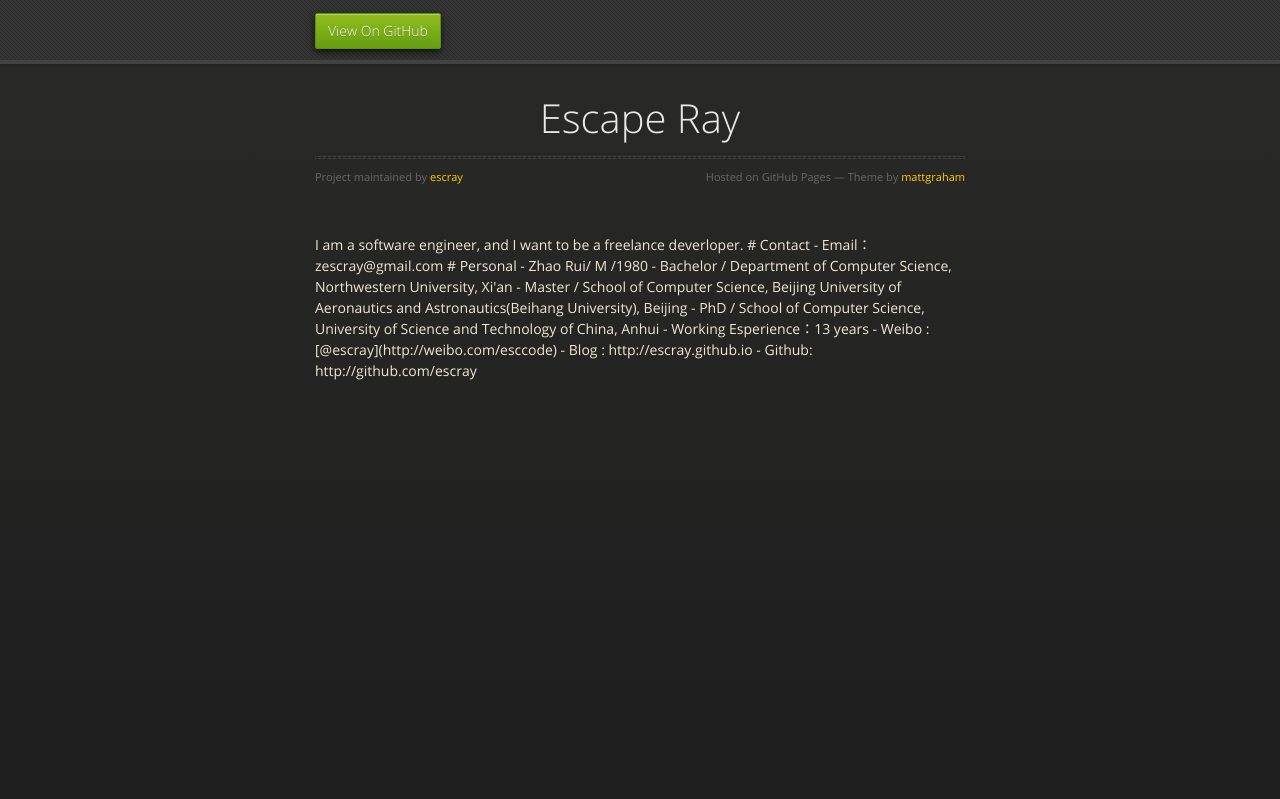
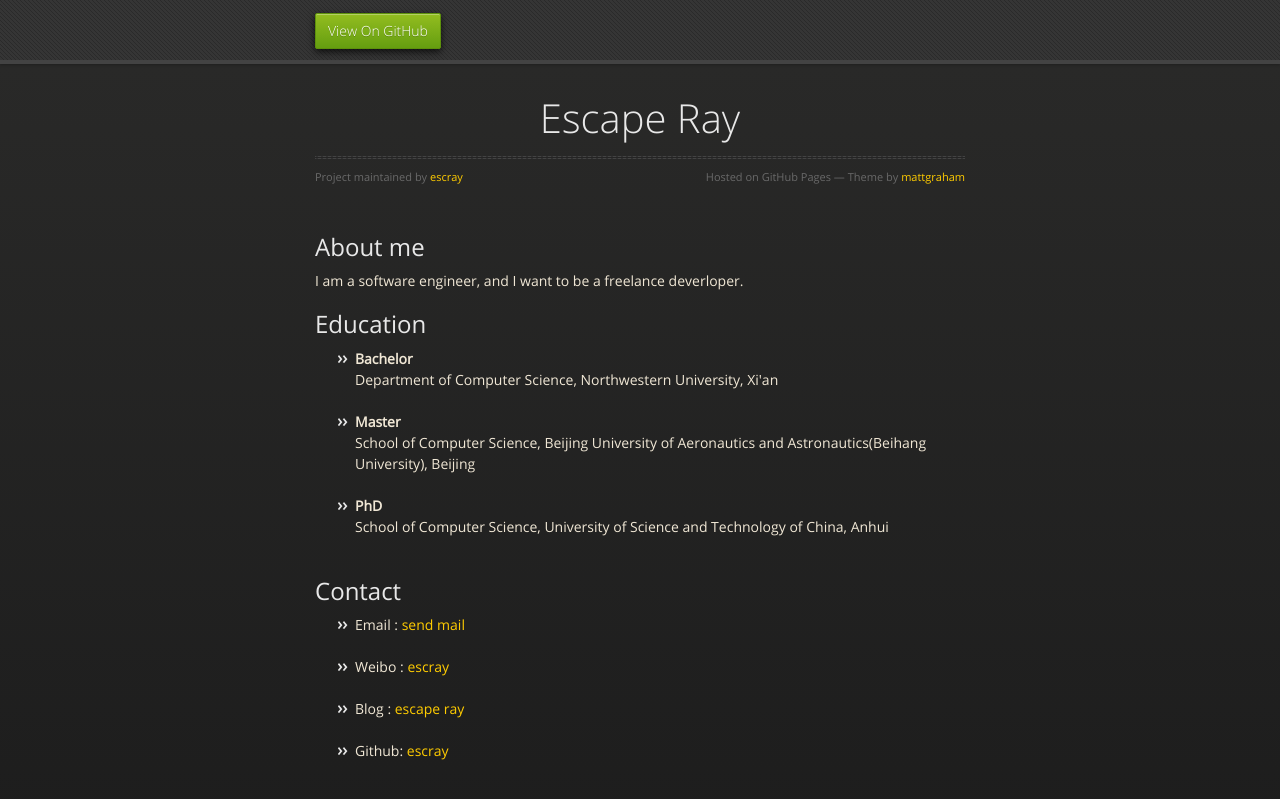
Before and after one commit to escray/escray.github.io, a Jekyll site: the page built from about.html, in a window 1280 px wide. Shown: the top 799 px of the page. Built offline with Jekyll 4.4.1, drawn with Linux system fonts in a browser that asks for light colours; nearby versions of some CDN libraries.

```diff
--- a/about.html
+++ b/about.html
@@ -1,24 +1,34 @@
 ---
 layout: default
 title: About me
+permalink: about/
 ---
+<h2>About me</h2>
+<p>I am a software engineer, and I want to be a freelance deverloper.</p>
 
-I am a software engineer, and I want to be a freelance deverloper.
+<h2>Education</h2>
+<ul>
+    <li><b>Bachelor</b>
+        <br />
+        Department of Computer Science, Northwestern University, Xi'an</li>
+        <br />
+    <li><b>Master</b>
+        <br />
+        School of Computer Science, Beijing University of Aeronautics and Astronautics(Beihang University), Beijing</li>
+        <br />
+    <li><b>PhD</b>
+        <br />
+        School of Computer Science, University of Science and Technology of China, Anhui</li>
+        <br />
+</ul>
 
-# Contact
-
-- Email：zescray@gmail.com
-
-# Personal
-
- - Zhao Rui/ M /1980
-
- - Bachelor / Department of Computer Science, Northwestern University, Xi'an
- - Master / School of Computer Science, Beijing University of Aeronautics and Astronautics(Beihang University), Beijing
- - PhD / School of Computer Science, University of Science and Technology of China, Anhui
-
- - Working Esperience：13 years
-
- - Weibo : [@escray](http://weibo.com/esccode)
- - Blog  : http://escray.github.io
- - Github: http://github.com/escray
+<h2>Contact</h2>
+<ul>
+ <li>Email : <a href="mailto:zescray@gmail.com">send mail</a></li>
+    <br />
+ <li>Weibo : <a href="http://weibo.com/esccode">escray</a></li>
+    <br />
+ <li>Blog  : <a href="http://escray.github.io">escape ray</a></li>
+    <br />
+ <li>Github: <a href="http://github.com/escray">escray</a></li>
+</ul>
```
Also changed, not shown: _posts/2015-05-05-create-an-npm-package.md (added, +22 -0 lines), _posts/2016-01-26-Implement-Class-Inheritance.md (added, +12 -0 lines), _posts/2016-01-28-Mini-Harp-Static-Server.md (added, +16 -0 lines), _posts/2016-03-08-reborn.md (+19 -0 lines).
